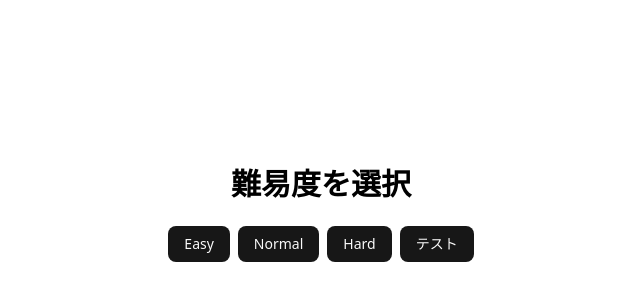
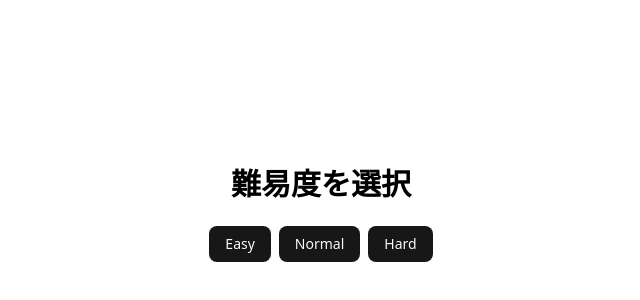
Before and after one commit to sskohei/TicTacToe, a Next.js app: page /selectLevelTic in a window 1280 px wide. Shown: the part 186-486 px from the top of the page, without its empty margins (319-959 px from the left). Built offline with nearby package versions, Linux system fonts and the light colour scheme.

Commit message:
テストボタンを削除

```diff
--- a/app/component/selectLevelTic.tsx
+++ b/app/component/selectLevelTic.tsx
@@ -21,9 +21,6 @@ export default function SelectLevelTic(){
               <Button onClick={() => changeDifficulty('hard')}>
                 <Link href="/tictactoeCPU">Hard</Link>
               </Button>
-              <Button onClick={() => console.log(difficulty)}>
-                テスト
-              </Button>
             </div>
         </div>
     )
--- a/app/home/page.tsx
+++ b/app/home/page.tsx
@@ -11,9 +11,6 @@ export default function Home(){
               <Button>
                 <a href="/selectVanish">消える三目並べ</a>
               </Button>
-              <Button>
-                <a href="/test">テスト</a>
-              </Button>
             </div>
         </div>
     )
```
